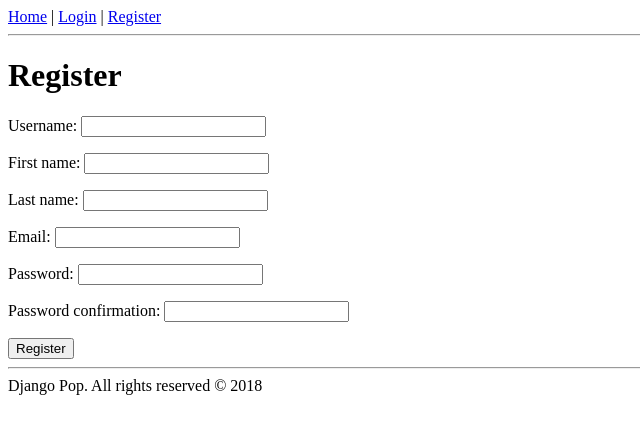
After one commit to pedri77/Django, a Django app: page /register in a window 1280 px wide. The commit adds this page. Shown: the top 434 px of the page, without its empty margins (0-640 px from the left). Run offline with Django 3.2, Linux system fonts and the light colour scheme.

Commit message:
Implementamos formulario de registro de usuario con Django Forms

```diff
--- a/project/urls.py
+++ b/project/urls.py
@@ -19,7 +19,7 @@ from django.contrib import admin
 from django.urls import path
 
 from ads.views import home, ad_detail
-from users.views import login, logout
+from users.views import login, logout, register
 
 urlpatterns = [
     path('admin/', admin.site.urls),
@@ -28,6 +28,7 @@ urlpatterns = [
 
     path('login', login, name='login'),
     path('logout', logout, name='logout'),
+    path('register', register, name='register'),
 
     path('', home, name='home')
 ] + static(settings.MEDIA_URL, document_root=settings.MEDIA_ROOT)
--- a/ui/templates/base.html
+++ b/ui/templates/base.html
@@ -16,7 +16,8 @@
     <nav>
         <a href="{% url 'home' %}">Home</a> |
         {% if not user.is_authenticated %}
-            <a href="{% url 'login' %}">Login</a>
+            <a href="{% url 'login' %}">Login</a> |
+            <a href="{% url 'register' %}">Register</a>
         {% else %}
             <a href="{% url 'logout' %}">Logout</a>
         {% endif %}
--- /dev/null
+++ b/users/forms.py
@@ -0,0 +1,23 @@
+from django import forms
+from django.contrib.auth.models import User
+
+
+class RegisterForm(forms.Form):
+
+    username = forms.CharField()
+    first_name = forms.CharField(required=False)
+    last_name = forms.CharField(required=False)
+    email = forms.EmailField(required=False)
+    password = forms.CharField(widget=forms.PasswordInput())
+    password_confirmation = forms.CharField(widget=forms.PasswordInput())
+
+    def clean_username(self):
+        username = self.cleaned_data.get('username', '').lower()
+        if User.objects.filter(username=username).exists():
+            raise forms.ValidationError('User {0} already exists'.format(username))
+        return username
+
+    def clean(self):
+        data = super().clean()
+        if data.get('password') != data.get('password_confirmation'):
+            raise forms.ValidationError('Passwords don\'t match')
--- /dev/null
+++ b/users/templates/users/register.html
@@ -0,0 +1,18 @@
+{% extends "base.html" %}
+
+{% block head_title %} Register {% endblock %}
+
+{% block main_title %} Register {% endblock %}
+
+{% block main_body %}
+
+    <form method="post" novalidate>
+        {% csrf_token %}
+
+        {{ form.as_p }}
+
+        <button type="submit">Register</button>
+
+    </form>
+
+{% endblock %}
--- a/users/views.py
+++ b/users/views.py
@@ -1,6 +1,9 @@
 from django.contrib import messages
 from django.contrib.auth import authenticate, login as login_user_in_django, logout as finish_user_session
+from django.contrib.auth.models import User
 from django.shortcuts import render, redirect
+
+from users.forms import RegisterForm
 
 
 def login(request):
@@ -23,3 +26,23 @@ def logout(request):
     finish_user_session(request)
     messages.success(request, 'You have been logged out successfully!')
     return redirect('login')
+
+
+def register(request):
+
+    if request.method == 'POST':
+        form = RegisterForm(request.POST)
+        if form.is_valid():
+            new_user = User()
+            new_user.first_name = form.cleaned_data.get('first_name')
+            new_user.last_name = form.cleaned_data.get('last_name')
+            new_user.username = form.cleaned_data.get('username')
+            new_user.email = form.cleaned_data.get('email')
+            new_user.set_password(form.cleaned_data.get('password'))
+            new_user.save()
+            messages.success(request, 'User registered successfully!')
+            form = RegisterForm()
+    else:
+        form = RegisterForm()
+
+    return render(request, 'users/register.html', {'form': form})
```
